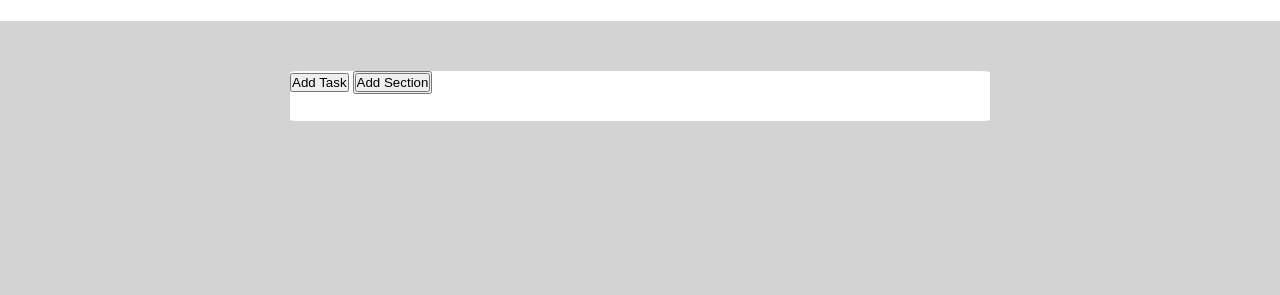
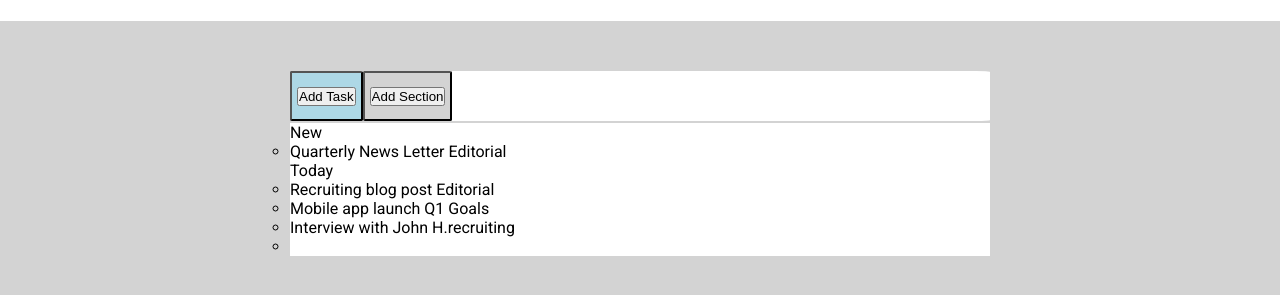
Before and after one commit to serena-peschiaroli/html-css-toboolist, a plain HTML site: page index.html in a window 1280 px wide. Shown: the part 79-374 px from the top of the page. Drawn offline with Linux system fonts and the light colour scheme.

Commit message:
Add: working on lists

```diff
--- a/css/style.css
+++ b/css/style.css
@@ -30,7 +30,7 @@ body {
 }
 
 .button-container {
-    display: block;
+    display: flex;
     width: 700px;
     height: 50px;
     background-color: white;
@@ -38,14 +38,28 @@ body {
     margin-top: 50px;
     margin-left: auto;
     margin-right: auto;
+    vertical-align: middle;
 }
 .blu-button {
-    display:inline-block;
-    color: lightskyblue ;
-    border: none;
+    background: white;
+    background-color: lightblue;
     text-align: center;
-    vertical-align: middle;
+    padding: 5px;
+    border-radius: 2px;
+    display: inline-block;
+    background-size: contain;
 
+
+}
+
+.white-button {
+    background: white;
+    background-color: lightgray;
+    text-align: center;
+    padding: 5px;
+    border-radius: 2px;
+    display: inline-block;
+    background-size: contain;
 
 }
 
@@ -57,3 +71,7 @@ body {
     margin-right: auto;
     margin-top: 2px;
 }
+
+.task-list {
+    list-style-type: none;
+}
--- a/index.html
+++ b/index.html
@@ -39,6 +39,24 @@
         <!-- /task-sectionbutton -->
         <!-- task-list -->
         <div class="list-container">
+            <ol class="task-list"> New
+                <ul>
+                    <li><span class="check">
+                    </span> Quarterly News Letter <span class="editorial">Editorial</span></li>
+                </ul>
+             </ol>
+             <ol class="task-list">
+                Today <ul>
+                    <li><span class="check">
+                    </span> Recruiting blog post <span class="editorial">Editorial</span></li>
+                    <li><span class="check">
+                    </span> Mobile app launch <span class="q1-goals">Q1 Goals</span></li>
+                    <li><span class="nope">
+                    </span> Interview with John H.<span class="Recruiting">recruiting</span></li>
+                    <li></li>
+                </ul>
+             </ol>
+
 
         </div>
          <!-- task-list -->
```
